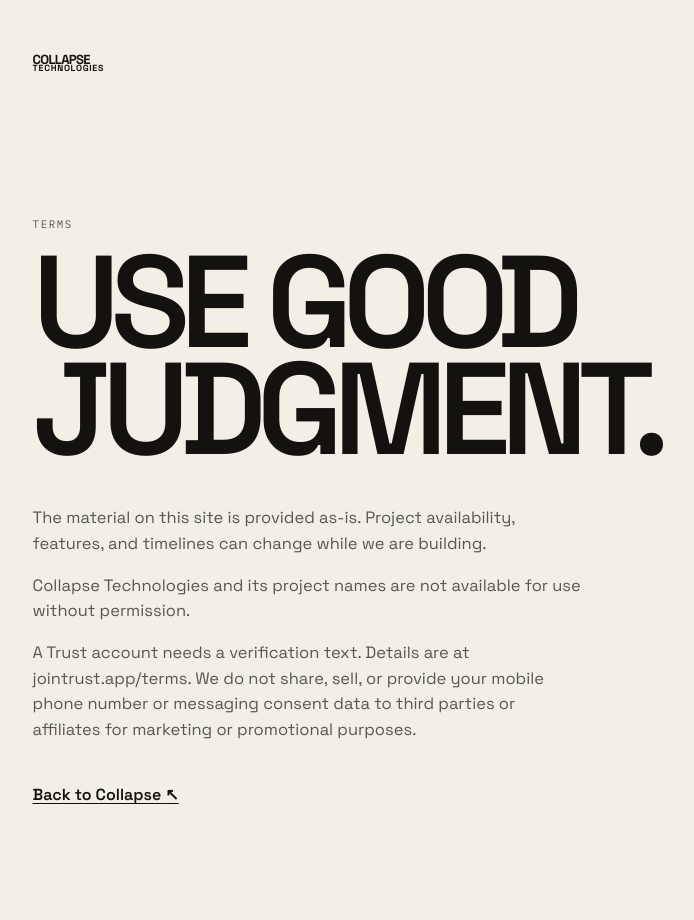
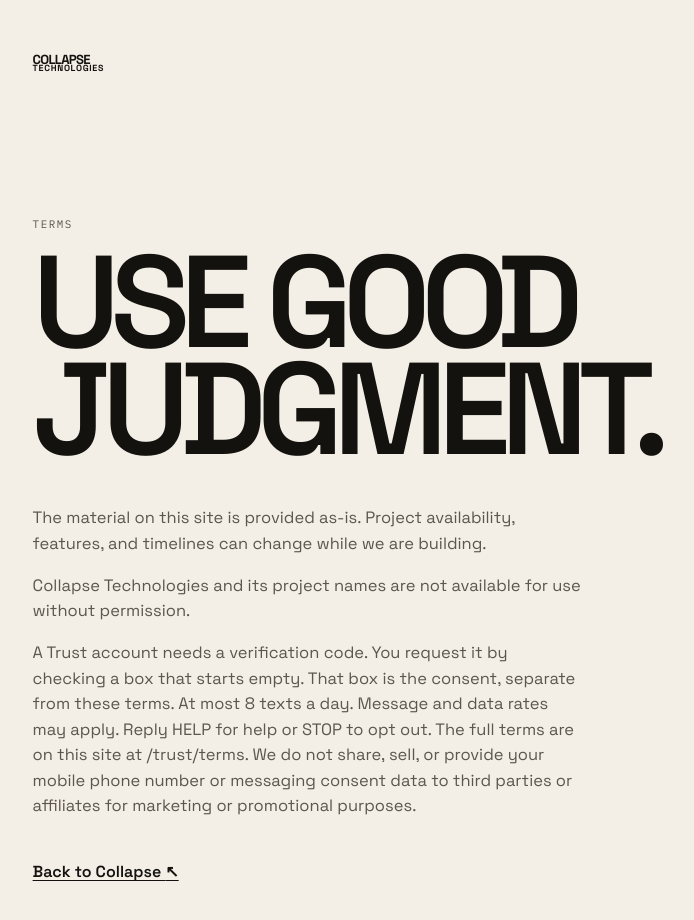
Before and after one commit to QuirinoC/collapse-tech, a Next.js app in the folder apps/collapse-technologies/: page /terms in a window 1280 px wide. Shown: the top 920 px of the page, without its empty margins (57-751 px from the left). Built offline with nearby package versions, Linux system fonts and the light colour scheme.

Commit message:
Stop the brand site from contradicting the campaign terms.
The privacy policy still said adult peer, and the site terms sent reviewers to a different domain.

```diff
--- a/apps/collapse-technologies/app/privacy/page.js
+++ b/apps/collapse-technologies/app/privacy/page.js
@@ -33,7 +33,8 @@ export default function PrivacyPage() {
           will say so plainly.
         </p>
         <p>
-          Trust, our iOS app, may text a verification code you request. We do not share,
+          Trust texts a verification code to finish the account. At most 8 texts a day. Message
+          and data rates may apply. Reply HELP for help or STOP to opt out. We do not share,
           sell, or provide your mobile phone number or messaging consent data to third parties
           or affiliates for marketing or promotional purposes. Text messaging originator opt-in
           data and consent will not be shared with any third parties. The Trust policy is at{" "}
--- a/apps/collapse-technologies/app/terms/page.js
+++ b/apps/collapse-technologies/app/terms/page.js
@@ -33,10 +33,13 @@ export default function TermsPage() {
           without permission.
         </p>
         <p>
-          A Trust account needs a verification text. Details are at{" "}
-          <Link href="https://jointrust.app/terms">jointrust.app/terms</Link>. We do not share, sell, or
-          provide your mobile phone number or messaging consent data to third parties
-          or affiliates for marketing or promotional purposes.
+          A Trust account needs a verification code. You request it by checking a box that
+          starts empty. That box is the consent, separate from these terms. At most 8 texts a
+          day. Message and data rates may apply. Reply HELP for help or STOP to opt out. The
+          full terms are on this site at{" "}
+          <Link href="/trust/terms">/trust/terms</Link>. We do not share, sell, or provide your
+          mobile phone number or messaging consent data to third parties or affiliates for
+          marketing or promotional purposes.
         </p>
       </div>
       <Link className="text-link" href="/">Back to Collapse <span>↖</span></Link>
--- a/apps/collapse-technologies/app/trust/privacy/page.js
+++ b/apps/collapse-technologies/app/trust/privacy/page.js
@@ -41,7 +41,7 @@ export default function TrustPrivacyPage() {
           </li>
           <li>
             Location: precise location points your phone sends while sharing is on. They are held
-            in escrow so a trusted adult peer can look, and are pruned on a rolling basis (see
+            in escrow so someone you added can look, and are removed on a rolling basis (see
             below).
           </li>
           <li>
```
